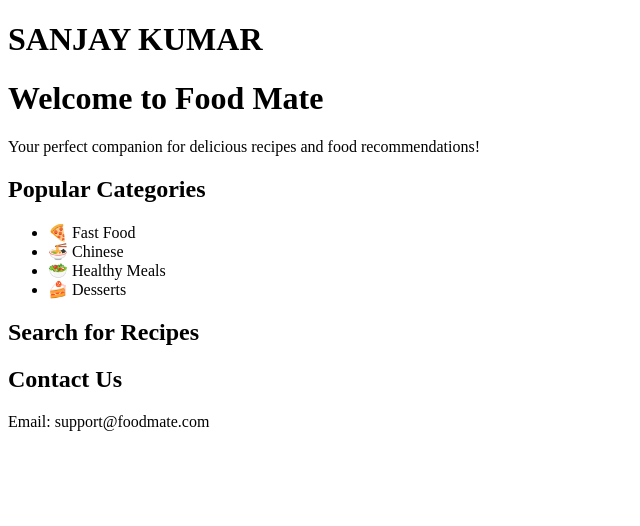
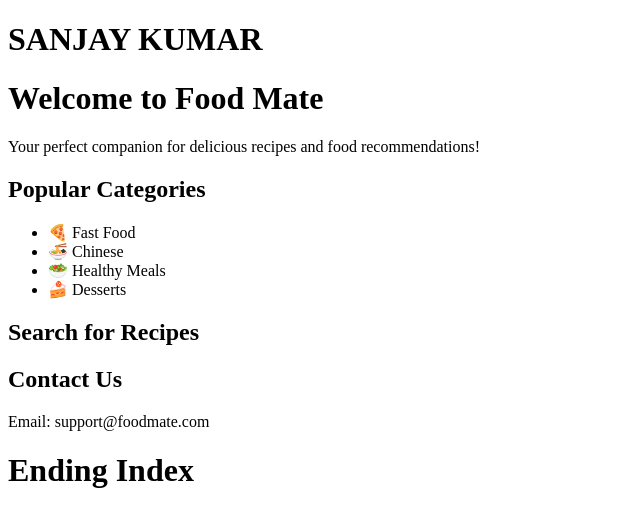
Before and after one commit to vs-sanjaykumar/foodmate, a plain HTML site: page index.html in a window 1280 px wide. Shown: the whole page, without its empty margins (0-640 px from the left). Drawn offline with Linux system fonts and the light colour scheme.

Commit message:
ending index

```diff
--- a/index.html
+++ b/index.html
@@ -22,5 +22,6 @@
 
     <h2>Contact Us</h2>
     <p>Email: support@foodmate.com</p>
+    <h1>Ending Index</h1>
 </body>
 </html>
```
